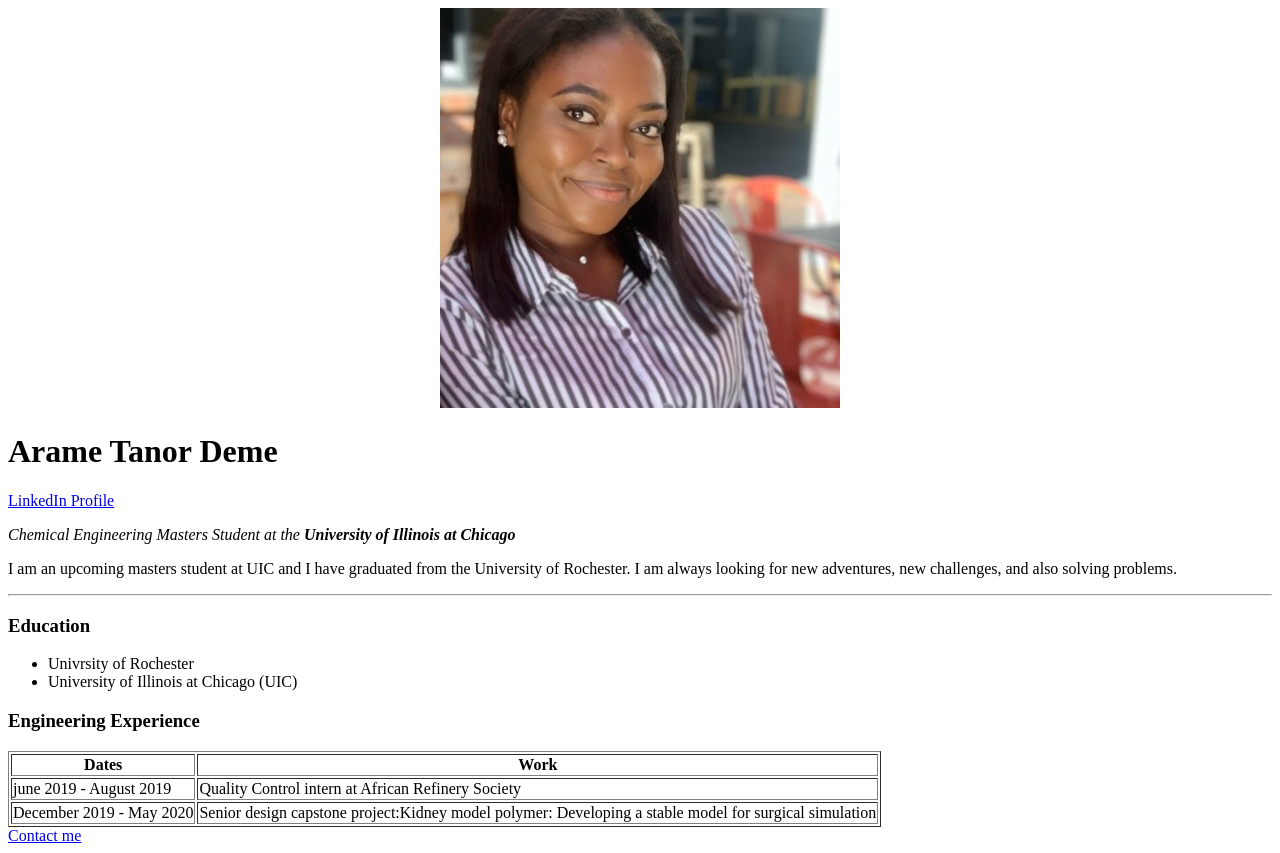
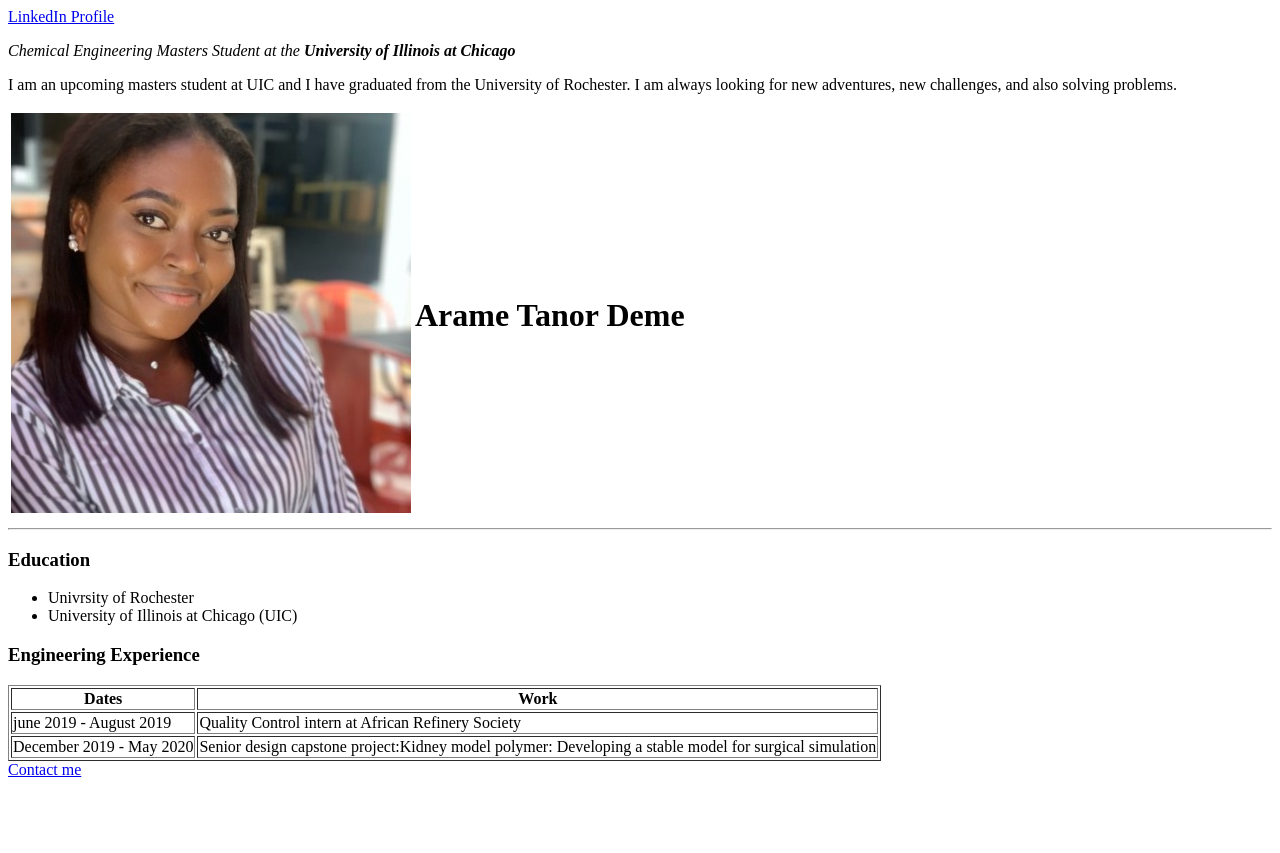
Before and after one commit to ademe1/cv, a plain HTML site: page index.html in a window 1280 px wide. After the commit the page ends 800 px from the top, so only its background shows below. Drawn offline with Linux system fonts and the light colour scheme.

Commit message:
Add files via upload

```diff
--- a/index.html
+++ b/index.html
@@ -7,13 +7,16 @@
 </head>
 
 <body>
-  <center>
-  <img src="arame1.png" alt="Arame profile picture">
-  </center>
-  <h1>Arame Tanor Deme</h1>
-  <a href="https://www.linkedin.com/in/arame-deme-b6231011b/">LinkedIn Profile</a>
-  <p><em>Chemical Engineering Masters Student at the <strong>University of Illinois at Chicago</strong></em></p>
-  <p>I am an upcoming masters student at UIC and I have graduated from the University of Rochester. I am always looking for new adventures, new challenges, and also solving problems.</p>
+  <table>
+    <tr>
+      <td><img src="arame1.png" alt="Arame profile picture"></td>
+      <td>  <h1>Arame Tanor Deme</h1></td>
+      <a href="https://www.linkedin.com/in/arame-deme-b6231011b/">LinkedIn Profile</a>
+      <p><em>Chemical Engineering Masters Student at the <strong>University of Illinois at Chicago</strong></em></p>
+      <p>I am an upcoming masters student at UIC and I have graduated from the University of Rochester. I am always looking for new adventures, new challenges, and also solving problems.</p>
+    </tr>
+  </table>
+
   <hr>
   <h3>Education</h3>
   <ul>
```
